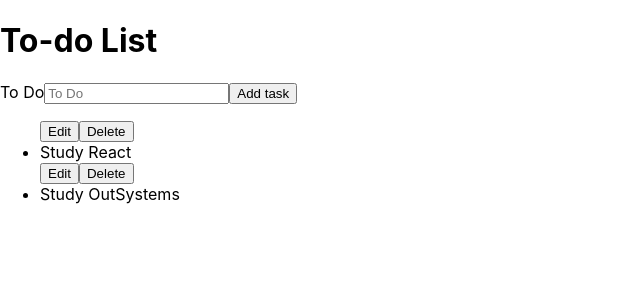
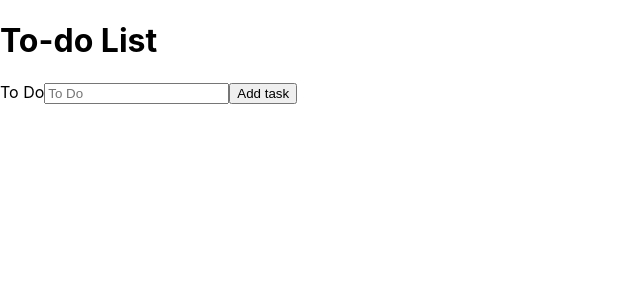
Before and after one commit to HugoJATavares/to-do-list-app, a React (Create React App) app: page / in a window 1280 px wide. Shown: the top 300 px of the page, without its empty margins (0-640 px from the left). Built offline with nearby package versions, Linux system fonts and the light colour scheme.

Commit message:
Delete option added

```diff
--- a/package.json
+++ b/package.json
@@ -9,6 +9,7 @@
     "react": "^18.2.0",
     "react-dom": "^18.2.0",
     "react-scripts": "5.0.1",
+    "uuid": "^9.0.1",
     "web-vitals": "^2.1.4"
   },
   "scripts": {
--- a/src/ToDo.js
+++ b/src/ToDo.js
@@ -1,11 +1,18 @@
 import React, { Component } from "react";
 
 class ToDo extends Component {
+        constructor(props){
+        super(props);
+        this.handleRemove = this.handleRemove.bind(this);
+        }
+    handleRemove(){
+        this.props.removeTask(this.props.id);
+    }
     render(){
         return(
             <div>
                 <button>Edit</button>
-                <button>Delete</button>
+                <button onClick={this.handleRemove}>Delete</button>
                 <li>{this.props.task}</li>
             </div>
         )
--- a/src/ToDoForm.js
+++ b/src/ToDoForm.js
@@ -1,4 +1,5 @@
 import React, { Component } from "react";
+import { v4 as uuidv4 } from 'uuid'
 
 class ToDoForm extends Component{
     constructor(props){
@@ -15,7 +16,7 @@ class ToDoForm extends Component{
 
     handleSubmit(evt){
         evt.preventDefault();
-        this.props.createTask(this.state);
+        this.props.createTask({ ...this.state, id: uuidv4()} );
         this.setState({task: ""});
     }
     render(){
--- a/src/ToDoList.js
+++ b/src/ToDoList.js
@@ -6,18 +6,23 @@ class ToDoList extends Component {
     constructor(props){
         super(props);
         this.state = {
-            toDos: [{ task:"Study React" }, { task: "Study OutSystems" }] };
+            toDos: [] };
             this.create = this.create.bind(this);
+            this.remove = this.remove.bind(this);
     }
     create(newTask) {
         this.setState({
             toDos: [...this.state.toDos, newTask]
         });
     }
-
+    remove(id) {
+        this.setState({
+            toDos: this.state.toDos.filter(task => task.id !==id)
+        });
+    }
     render() {
         const toDos = this.state.toDos.map(toDo =>{
-            return <ToDo task={toDo.task} />
+            return <ToDo key={toDo.id} id={toDo.id} task={toDo.task} removeTask={this.remove}/>
         })
         return (
             <div>
```
Also changed, not shown: 1 other file (tests, documents, lock files or other folders).
